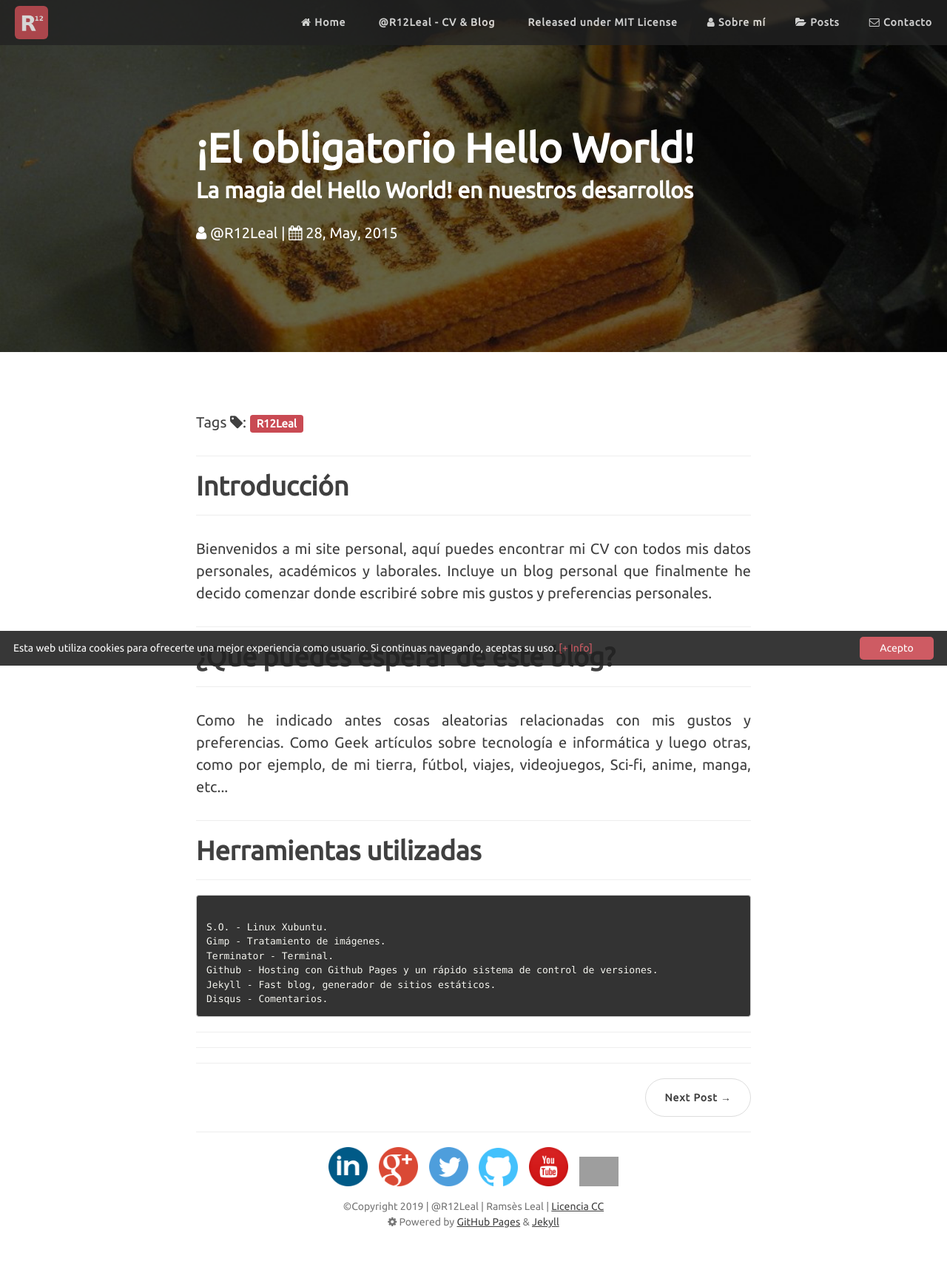
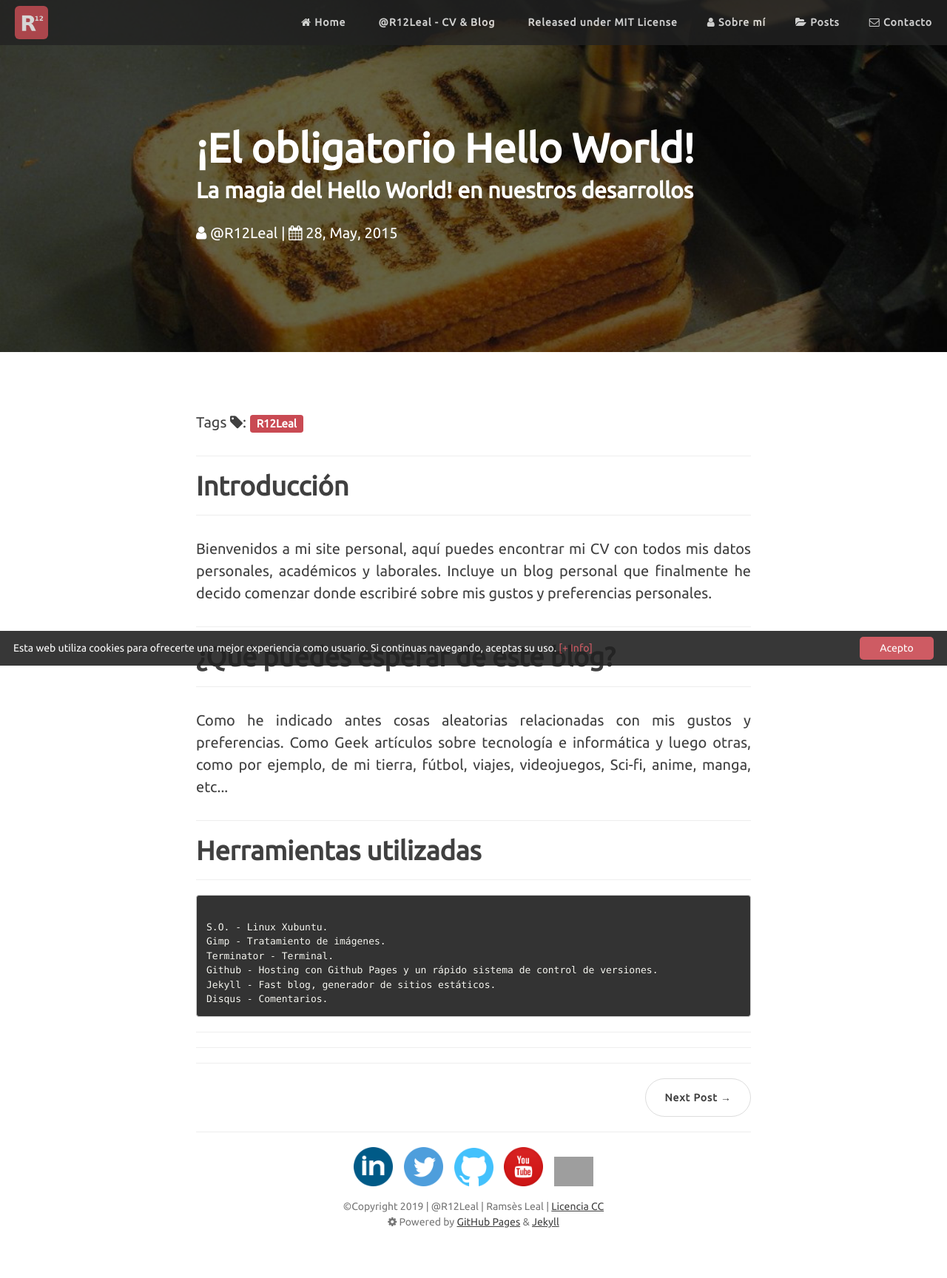
Before and after one commit to R12Leal/R12Leal.github.io, a Jekyll site: the page built from _posts/2015-05-28-hello-world.markdown, in a window 1280 px wide. Shown: the whole page at 74% size. Built offline with Jekyll 4.4.1, drawn with Linux system fonts in a browser that asks for light colours; nearby versions of some CDN libraries; comment, search, counter and statistics services are not loaded.

Commit message:
commit 02/03/2019 - add jsSocials.js

```diff
--- a/_includes/footer.html
+++ b/_includes/footer.html
@@ -6,7 +6,9 @@
             <hr />
                 <ul class="list-inline text-center">
                     <li><a href="http://es.linkedin.com/in/{{ site.lk }}/" title="¡Mi perfil en Linked-in!" target="_blank"><img src="/img/icon/linked-in@2x.png" width="53" height="53" alt="Linked-in" /></a></li>
+                    <!--
                     <li><a href="https://google.com/+{{ site.gg }}" title="¡Mi perfil en Google+!" target="_blank"><img src="/img/icon/google+@2x.png" width="53" height="53" alt="Google+" /></a></li>
+                    -->
                     <li><a href="https://twitter.com/{{ site.tw }}/" title="¡Mi perfil en Twitter!" target="_blank"><img src="/img/icon/twitter@2x.png" width="53" height="53" alt="Twitter" /></a></li>
                     <li><a href="https://github.com/{{ site.gh }}/" title="¡Mi perfil en Github!" target="_blank"><img src="/img/icon/github@2x.png" width="53" height="53" alt="Github" /></a></li>
                     <li><a href="https://www.youtube.com/channel/{{ site.yt }}/" title="¡Mi canal en YouTube!" target="_blank"><img src="/img/icon/youtube@2x.png" width="53" height="53" alt="YouTube" /></a></li>
--- a/_includes/share-page.html
+++ b/_includes/share-page.html
@@ -1,4 +1,4 @@
-<div>
+<div id="#shareRoundIcons">
   <script>
     $("#shareRoundIcons").jsSocials({
         showLabel: false,
```
